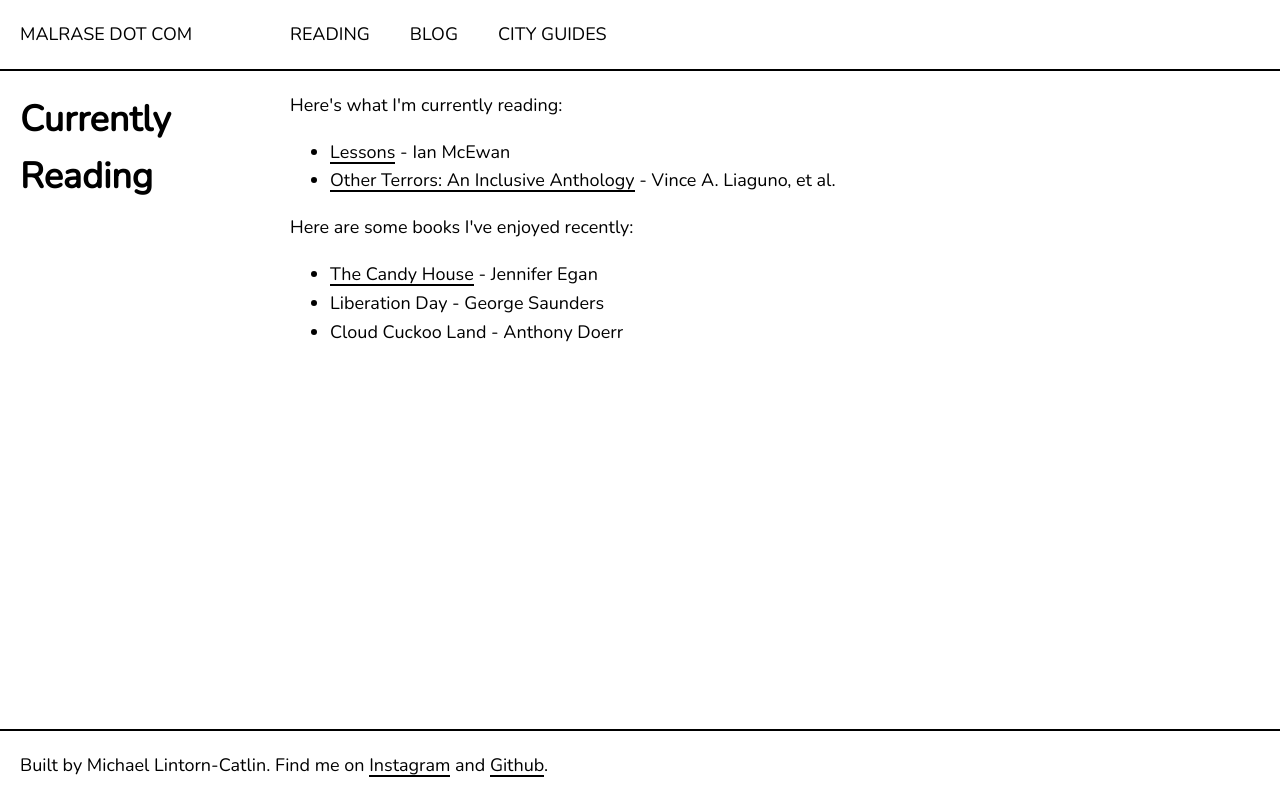
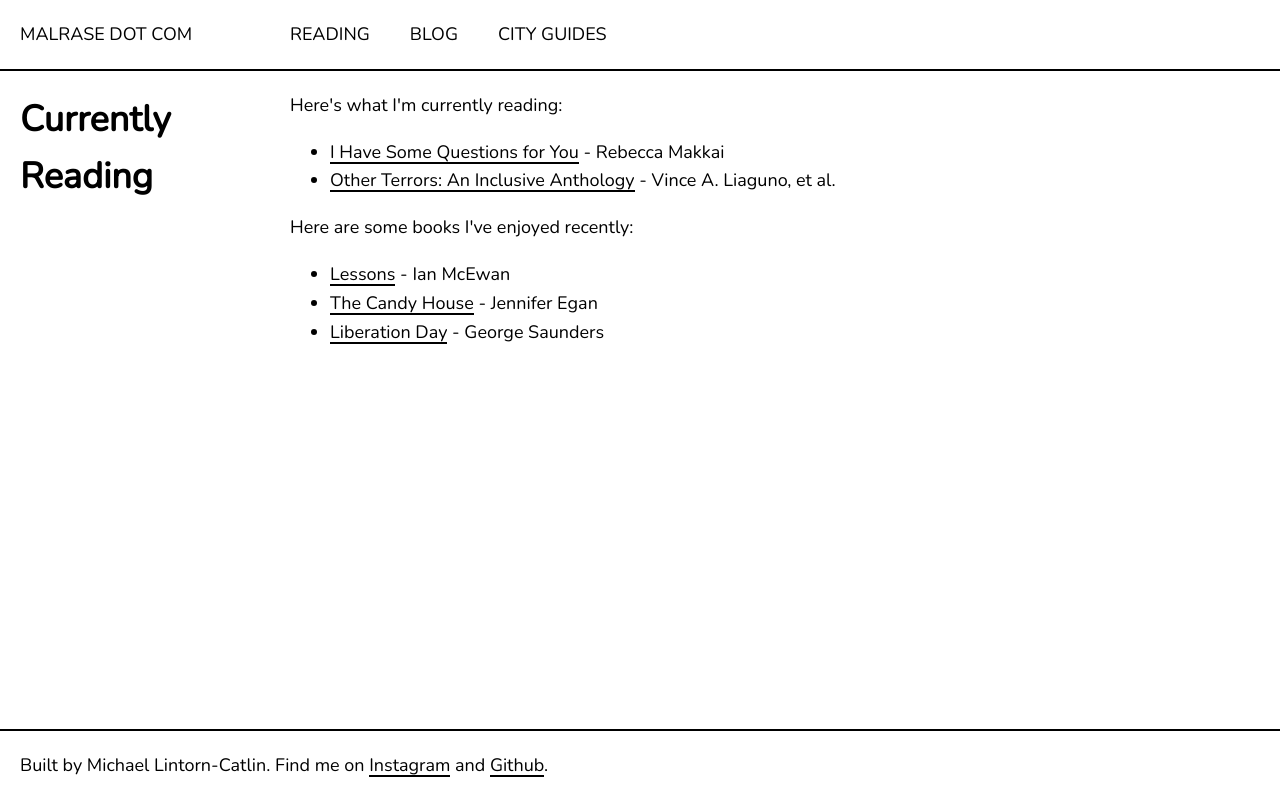
Before and after one commit to malrase/malrasedotcom, a Next.js app: page /currently-reading in a window 1280 px wide. Built offline with nearby package versions, Linux system fonts and the light colour scheme.

Commit message:
Update index.js

```diff
--- a/pages/currently-reading/index.js
+++ b/pages/currently-reading/index.js
@@ -7,14 +7,14 @@ export default function CurrentlyReadingIndex() {
       <div className="content">
       <p>Here's what I'm currently reading:</p>
       <ul>
-        <li><a href='https://www.goodreads.com/book/show/60092581-lessons'>Lessons</a> - Ian McEwan</li>
+        <li><a href='https://www.goodreads.com/book/show/61053829-i-have-some-questions-for-you'>I Have Some Questions for You</a> - Rebecca Makkai</li>
         <li><a href='https://www.goodreads.com/book/show/58312013-other-terrors'>Other Terrors: An Inclusive Anthology</a> - Vince A. Liaguno, et al.</li>
       </ul>
       <p>Here are some books I've enjoyed recently:</p>
       <ul>
+        <li><a href='https://www.goodreads.com/book/show/60092581-lessons'>Lessons</a> - Ian McEwan</li>
         <li><a href='https://www.goodreads.com/book/show/58437521-the-candy-house'>The Candy House</a> - Jennifer Egan</li>
-        <li>Liberation Day - George Saunders</li>
-        <li>Cloud Cuckoo Land - Anthony Doerr</li>
+        <li><a href='https://www.goodreads.com/en/book/show/60471573'>Liberation Day</a> - George Saunders</li>
       </ul>
       </div>
     </main>
```
